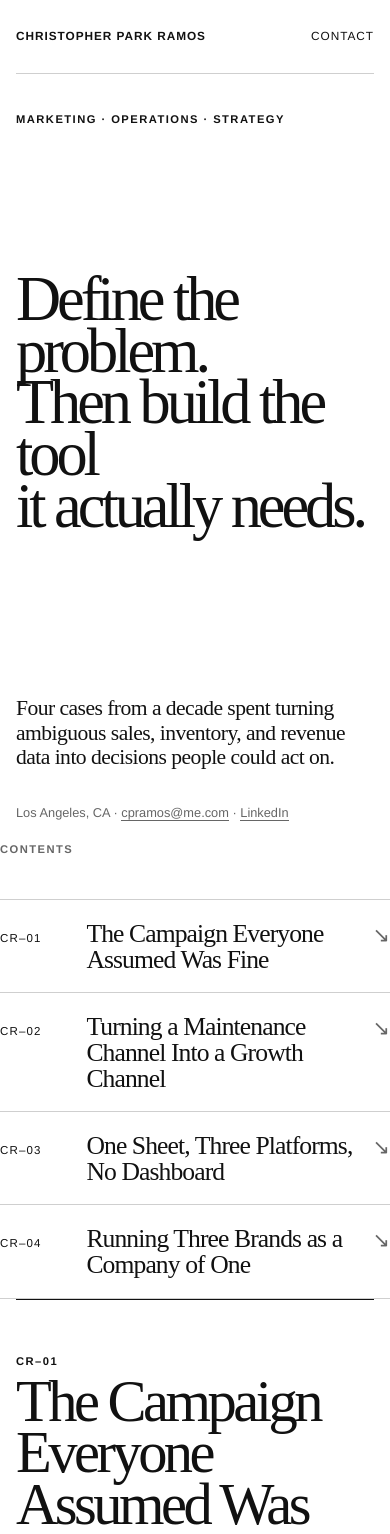
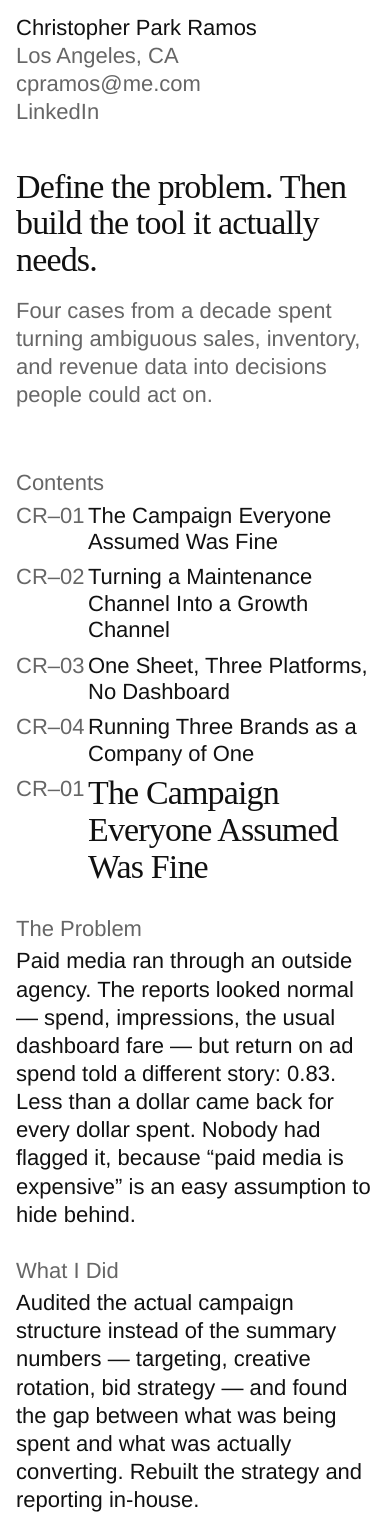
Before and after one commit to pianogoth/christopherparkramos.com, a Next.js app: page / in a window 390 px wide. Shown: the top 1534 px of the page. Built offline with nearby package versions, Linux system fonts and the light colour scheme.

Commit message:
Redesign portfolio around v1984 visual system

```diff
--- a/app/globals.css
+++ b/app/globals.css
@@ -3,82 +3,79 @@
 :root {
   --paper: #ffffff;
   --ink: #111111;
-  --muted: #666666;
-  --line: rgba(17, 17, 17, 0.2);
-  --accent: #111111;
+  --secondary: #666666;
   --sans: "Helvetica Neue", Helvetica, Arial, sans-serif;
-  --serif: "Iowan Old Style", "Baskerville", "Times New Roman", serif;
+  --serif: "Suisse Works", "Suisse Serif", "Iowan Old Style", Baskerville, "Times New Roman", serif;
 }
 
 * { box-sizing: border-box; }
-html { scroll-behavior: smooth; }
-body { margin: 0; background: var(--paper); color: var(--ink); font-family: var(--sans); font-size: 16px; line-height: 1.45; }
+html { scroll-behavior: smooth; -webkit-text-size-adjust: 100%; }
+body { margin: 0; background: var(--paper); color: var(--ink); font: 400 30px/1.3 var(--sans); }
 a { color: inherit; text-decoration: none; }
-a:focus-visible { outline: 2px solid var(--accent); outline-offset: 4px; }
+a:hover { color: var(--secondary); }
+a:focus-visible { outline: 2px solid var(--ink); outline-offset: 4px; }
 ::selection { background: var(--ink); color: var(--paper); }
 .sr-only { position: absolute; width: 1px; height: 1px; padding: 0; margin: -1px; overflow: hidden; clip: rect(0,0,0,0); white-space: nowrap; border: 0; }
+main { width: calc(100% - 60px); margin-left: 30px; padding: 20px 0 52px; }
 
-.site-header { min-height: 74px; margin: 0 2.25vw; border-bottom: 1px solid var(--line); display: flex; align-items: center; justify-content: space-between; font-size: .74rem; text-transform: uppercase; letter-spacing: .08em; }
-.wordmark { font-weight: 600; }
-.site-header nav { display: flex; gap: 2rem; }
-.site-header a { transition: color .2s ease; }
-.site-header a:hover { color: var(--accent); }
+.site-header { margin: 0 0 40px; }
+.wordmark { display: block; width: fit-content; font-weight: 400; }
+.header-meta { margin: 0; color: var(--secondary); }
+.header-meta a:hover { color: var(--ink); }
 
-.hero { min-height: calc(100svh - 74px); padding: 4.5rem 2.25vw 2.25rem; display: grid; grid-template-rows: auto 1fr auto; }
-.eyebrow, .case-number, .contents-label { margin: 0; color: var(--accent); font-size: .7rem; line-height: 1; letter-spacing: .13em; text-transform: uppercase; font-weight: 650; }
-.hero h1 { margin: 3vh 0 5vh; align-self: center; font-family: var(--serif); font-size: clamp(4rem, 9.4vw, 10rem); font-weight: 400; letter-spacing: -.065em; line-height: .83; }
-.hero-bottom { display: grid; grid-template-columns: 1.2fr 1fr; align-items: end; gap: 2rem; }
-.dek { max-width: 42rem; margin: 0; font-family: var(--serif); font-size: clamp(1.35rem, 2.05vw, 2.25rem); letter-spacing: -.025em; line-height: 1.12; }
-.contact-line { margin: 0; text-align: right; color: var(--muted); font-size: .8rem; }
-.contact-line a, .footer-meta a { border-bottom: 1px solid currentColor; }
+.hero { max-width: 1120px; margin: 0 0 68px; scroll-margin-top: 20px; }
+.hero h1 { max-width: 25ch; margin: 0; font-family: var(--serif); font-size: 46px; font-weight: 400; letter-spacing: -.025em; line-height: 1.08; }
+.dek { max-width: 38ch; margin: 18px 0 0; color: var(--secondary); }
 
-.contents { margin: 0 2.25vw; padding: 7rem 0 9rem; border-top: 1px solid var(--line); }
-.contents-label { margin-bottom: 2.75rem; color: var(--muted); }
-.contents ol { margin: 0; padding: 0; list-style: none; counter-reset: cases; }
-.contents li { border-top: 1px solid var(--line); }
-.contents li:last-child { border-bottom: 1px solid var(--line); }
-.contents a { display: grid; grid-template-columns: 8rem 1fr auto; align-items: baseline; gap: 1rem; padding: 1.5rem 0 1.7rem; }
-.contents a > span:first-child { color: var(--accent); font-size: .72rem; letter-spacing: .1em; }
-.contents strong { font-family: var(--serif); font-size: clamp(1.65rem, 3.25vw, 3.7rem); font-weight: 400; letter-spacing: -.035em; line-height: 1; transition: transform .25s ease; }
-.contents .arrow { color: var(--muted); font-size: 1.3rem; }
-.contents a:hover strong { transform: translateX(.5rem); }
+.contents { margin: 0 0 96px; }
+.contents-label { margin: 0 0 4px; color: var(--secondary); }
+.contents ol { margin: 0; padding: 0; list-style: none; }
+.contents li { margin: 0 0 2px; }
+.contents a { display: grid; grid-template-columns: 88px minmax(0, 1fr) 180px; gap: 8px; align-items: baseline; }
+.contents a > span:first-child { color: var(--secondary); white-space: nowrap; }
+.contents strong { min-width: 0; font-weight: 400; line-height: 1.2; }
+.entry-type { color: var(--secondary); text-align: right; }
+.contents a:hover strong { text-decoration: underline; text-decoration-color: var(--secondary); text-decoration-thickness: 3px; text-underline-offset: 3px; }
 
-.case-study { margin: 0 2.25vw; padding: 5rem 0 10rem; border-top: 1px solid var(--ink); scroll-margin-top: 2rem; }
-.case-header { display: grid; grid-template-columns: 25% 1fr; gap: 1rem; margin-bottom: 8rem; }
-.case-header h2 { max-width: 14ch; margin: -.12em 0 0; font-family: var(--serif); font-size: clamp(3.4rem, 7.3vw, 8.2rem); font-weight: 400; letter-spacing: -.06em; line-height: .88; }
-.case-body { margin-left: 25%; }
-.case-section { display: grid; grid-template-columns: 23% minmax(0, 44rem); gap: 2rem; padding: 2.5rem 0; border-top: 1px solid var(--line); }
-.case-section h3 { margin: .35rem 0 0; font-size: .67rem; line-height: 1.2; letter-spacing: .11em; text-transform: uppercase; }
-.case-copy p { margin: 0; font-family: var(--serif); font-size: clamp(1.35rem, 2.15vw, 2.15rem); line-height: 1.22; letter-spacing: -.025em; }
-blockquote { max-width: 55rem; margin: 5rem 0 5rem 23%; padding: 0; border: 0; color: var(--accent); font-family: var(--serif); font-size: clamp(1.65rem, 3.35vw, 3.8rem); line-height: 1.02; letter-spacing: -.04em; }
-blockquote::before { content: "“"; display: block; margin-bottom: .5rem; font-size: 2.4rem; line-height: .5; }
+.case-study { margin: 0 0 112px; scroll-margin-top: 20px; }
+.case-header { display: grid; grid-template-columns: 88px minmax(0, 1fr) 180px; gap: 8px; align-items: baseline; margin: 0 0 28px; }
+.case-number { margin: 0; color: var(--secondary); white-space: nowrap; }
+.case-header h2 { max-width: 30ch; margin: 0; font-family: var(--serif); font-size: 46px; font-weight: 400; letter-spacing: -.025em; line-height: 1.08; }
+.case-header::after { content: "Case study"; color: var(--secondary); text-align: right; }
+.case-body { max-width: none; }
+.case-section { display: grid; grid-template-columns: minmax(0, 1fr) 180px; gap: 28px; align-items: start; margin: 0 0 26px; }
+.case-section h3 { order: 2; margin: 0; color: var(--secondary); font-size: inherit; font-weight: 400; line-height: inherit; text-align: right; }
+.case-copy { order: 1; max-width: 42ch; margin-left: 96px; }
+.case-copy p { margin: 0; }
+blockquote { max-width: 28ch; margin: 48px 208px 48px 96px; padding: 0; border: 0; font-family: var(--serif); font-size: 38px; font-weight: 400; letter-spacing: -.018em; line-height: 1.14; }
+blockquote::before { content: none; }
 
-footer { min-height: 78svh; padding: 8rem 2.25vw 2.25rem; background: var(--ink); color: var(--paper); display: grid; grid-template-columns: 1fr auto; grid-template-rows: 1fr auto; gap: 4rem; }
-footer > p { max-width: 19ch; margin: 0; font-family: var(--serif); font-size: clamp(3rem, 7vw, 7.5rem); line-height: .92; letter-spacing: -.055em; }
-.footer-meta { align-self: end; display: flex; gap: 1.5rem; font-size: .78rem; }
-.back-top { align-self: end; color: var(--accent); font-size: .7rem; letter-spacing: .1em; text-transform: uppercase; }
+footer { margin: 150px 0 0; color: var(--secondary); }
+footer > p { max-width: 31ch; margin: 0 0 30px; color: var(--ink); font-family: var(--serif); font-size: 46px; line-height: 1.08; letter-spacing: -.025em; }
+.footer-meta { display: flex; flex-wrap: wrap; gap: 0 8px; }
+.footer-meta > *:not(:last-child)::after { content: ","; }
+.footer-meta a { text-decoration: underline; text-decoration-color: var(--secondary); text-decoration-thickness: 3px; text-underline-offset: 3px; }
+.back-top { display: block; width: fit-content; margin-top: 30px; }
 
-@media (max-width: 720px) {
-  .site-header { margin: 0 1rem; }
-  .site-header nav a:first-child { display: none; }
-  .hero { padding: 2.5rem 1rem 1.25rem; }
-  .hero h1 { font-size: clamp(3.35rem, 16vw, 5.8rem); }
-  .hero-bottom { grid-template-columns: 1fr; }
-  .contact-line { text-align: left; line-height: 1.8; }
-  .contents { margin: 0 1rem; padding: 5rem 0 7rem; }
-  .contents a { grid-template-columns: 4.4rem 1fr auto; padding: 1.25rem 0; }
-  .contents strong { font-size: 1.6rem; }
-  .case-study { margin: 0 1rem; padding: 3.5rem 0 7rem; }
-  .case-header { grid-template-columns: 1fr; margin-bottom: 5rem; }
-  .case-header h2 { font-size: clamp(3.1rem, 15vw, 5.5rem); }
-  .case-body { margin-left: 0; }
-  .case-section { grid-template-columns: 1fr; gap: 1rem; }
-  blockquote { margin: 4rem 0 4rem 12%; }
-  footer { min-height: 70svh; padding: 5rem 1rem 1.5rem; grid-template-columns: 1fr; grid-template-rows: 1fr auto auto; gap: 2rem; }
-  .footer-meta { flex-wrap: wrap; }
+@media (max-width: 760px) {
+  body { font-size: 22px; line-height: 1.28; }
+  main { width: calc(100% - 32px); margin-left: 16px; padding-top: 14px; }
+  .site-header { margin-bottom: 42px; }
+  .hero { margin-bottom: 60px; }
+  .hero h1, .case-header h2, footer > p { font-size: 34px; }
+  .contents { margin-bottom: 76px; }
+  .contents a { grid-template-columns: 66px minmax(0, 1fr); gap: 6px; margin-bottom: 8px; }
+  .entry-type { display: none; }
+  .case-study { margin-bottom: 82px; }
+  .case-header { grid-template-columns: 66px minmax(0, 1fr); gap: 6px; align-items: start; margin-bottom: 30px; }
+  .case-header::after { display: none; }
+  .case-section { grid-template-columns: 1fr; gap: 4px; margin-bottom: 28px; }
+  .case-section h3 { order: 1; text-align: left; }
+  .case-copy { order: 2; margin-left: 0; }
+  blockquote { margin: 42px 0 42px 34px; font-size: 29px; }
+  footer { margin-top: 100px; }
 }
 
 @media (prefers-reduced-motion: reduce) {
   html { scroll-behavior: auto; }
-  *, *::before, *::after { transition-duration: .01ms !important; }
 }
--- a/app/page.tsx
+++ b/app/page.tsx
@@ -30,21 +30,12 @@ export default function Home() {
         <a className="wordmark" href="#top" aria-label="Christopher Park Ramos, home">
           Christopher Park Ramos
         </a>
-        <nav aria-label="Primary navigation">
-          <a href="#contents">Cases</a>
-          <a href="mailto:cpramos@me.com">Contact</a>
-        </nav>
+        <p className="header-meta">Los Angeles, CA<br /><a href="mailto:cpramos@me.com">cpramos@me.com</a><br /><a href="https://www.linkedin.com/in/christopherparkramos/" target="_blank" rel="noreferrer">LinkedIn<span className="sr-only"> (opens in a new tab)</span></a></p>
       </header>
 
       <section className="hero" id="top" aria-labelledby="hero-title">
-        <p className="eyebrow">Marketing · Operations · Strategy</p>
-        <h1 id="hero-title">Define the problem.<br />Then build the tool<br />it actually needs.</h1>
-        <div className="hero-bottom">
-          <p className="dek">Four cases from a decade spent turning ambiguous sales, inventory, and revenue data into decisions people could act on.</p>
-          <p className="contact-line">
-            Los Angeles, CA <span aria-hidden="true">·</span> <a href="mailto:cpramos@me.com">cpramos@me.com</a> <span aria-hidden="true">·</span> <a href="https://www.linkedin.com/in/christopherparkramos/" target="_blank" rel="noreferrer">LinkedIn<span className="sr-only"> (opens in a new tab)</span></a>
-          </p>
-        </div>
+        <h1 id="hero-title">Define the problem. Then build the tool it actually needs.</h1>
+        <p className="dek">Four cases from a decade spent turning ambiguous sales, inventory, and revenue data into decisions people could act on.</p>
       </section>
 
       <nav className="contents" id="contents" aria-label="Case studies">
@@ -55,7 +46,7 @@ export default function Home() {
               <a href={`#case-${index + 1}`}>
                 <span>{item.id}</span>
                 <strong>{item.title}</strong>
-                <span className="arrow" aria-hidden="true">↘</span>
+                <span className="entry-type">Case study</span>
               </a>
             </li>
           ))}
@@ -105,7 +96,7 @@ export default function Home() {
       <footer>
         <p>If any of this is relevant to something you’re building, I’d like to hear about it.</p>
         <div className="footer-meta"><a href="mailto:cpramos@me.com">cpramos@me.com</a><a href="https://www.linkedin.com/in/christopherparkramos/" target="_blank" rel="noreferrer">LinkedIn</a><span>Los Angeles, CA</span></div>
-        <a className="back-top" href="#top">Back to top ↑</a>
+        <a className="back-top" href="#top">Back to top</a>
       </footer>
     </main>
   );
```
